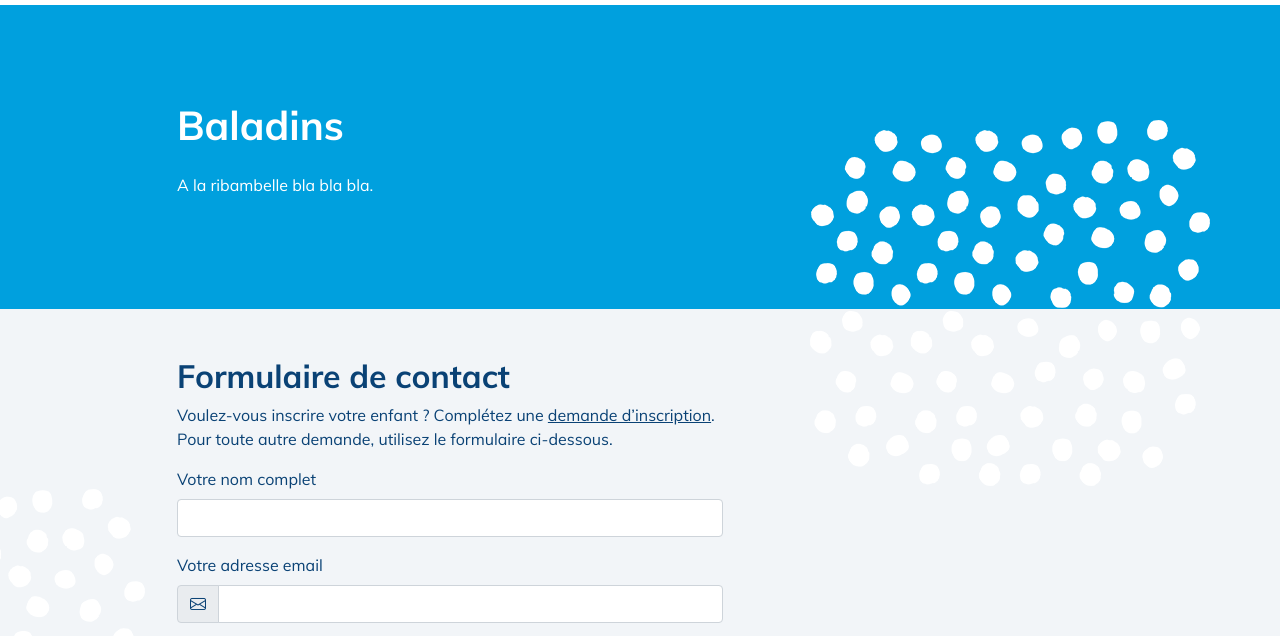
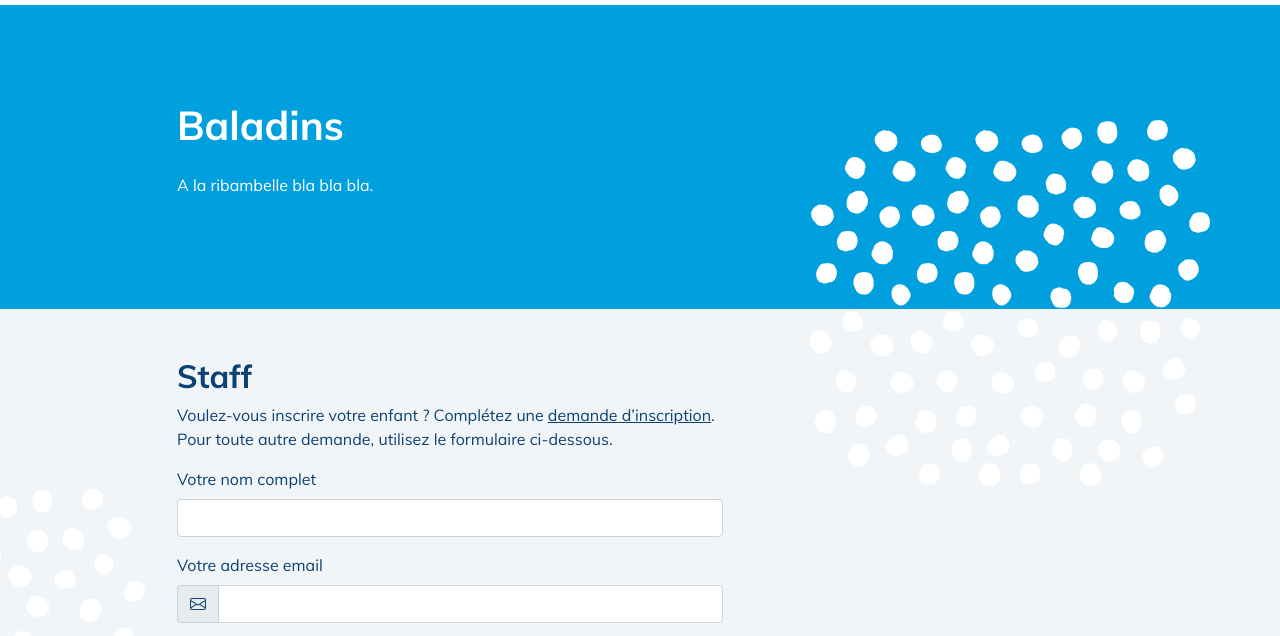
Before and after one commit to Sifaka05/site-unite, a website: page baladins.html in a window 1280 px wide. Shown: the part 139-775 px from the top of the page. Drawn offline with nearby package versions, Linux system fonts and the light colour scheme.

Commit message:
Update baladins.html

```diff
--- a/baladins.html
+++ b/baladins.html
@@ -72,7 +72,9 @@
                     <div class="above-topping">
 
 
-                        <h2>Formulaire de contact</h2>
+                        <h2>Staff</h2>
+
+
 
                         <p>Voulez-vous inscrire votre enfant ? Complétez une <a href="inscription.html">demande d’inscription</a>.
                             <br>Pour toute autre demande, utilisez le formulaire ci-dessous.</p>
```
